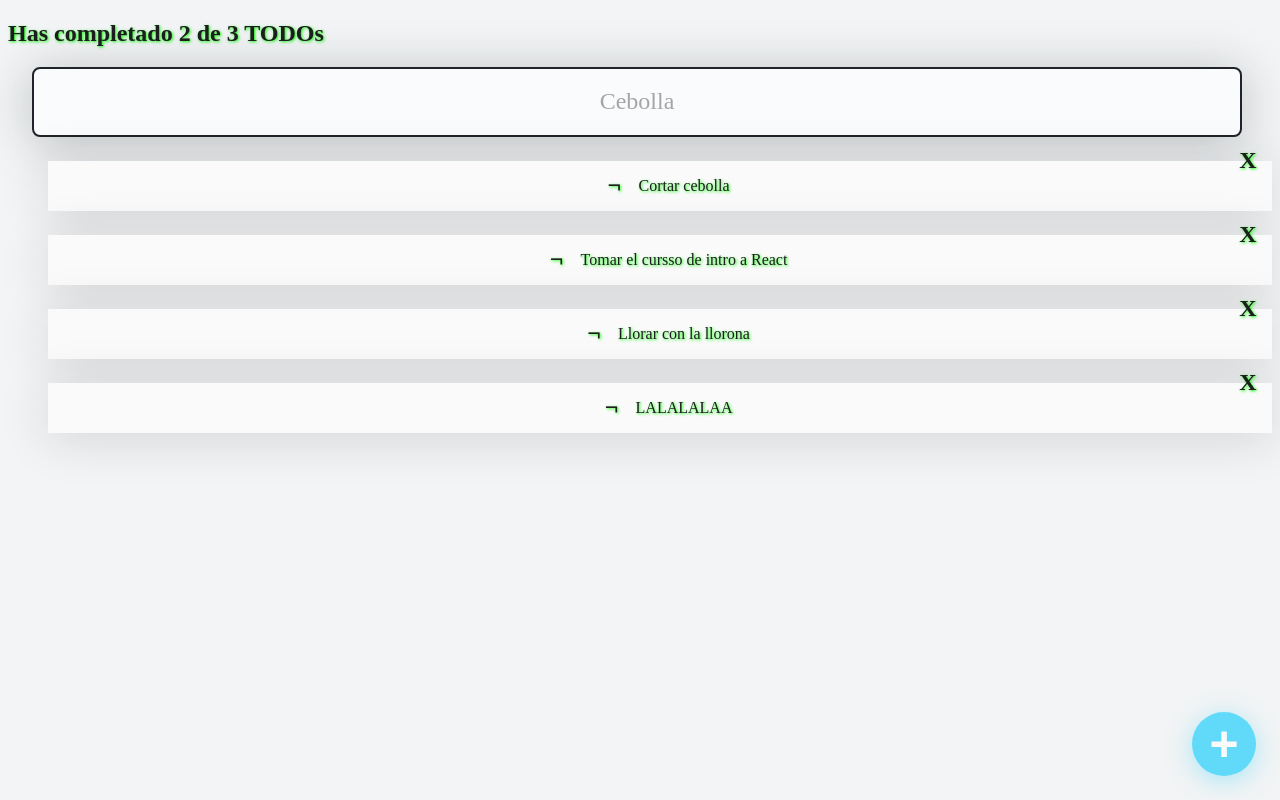
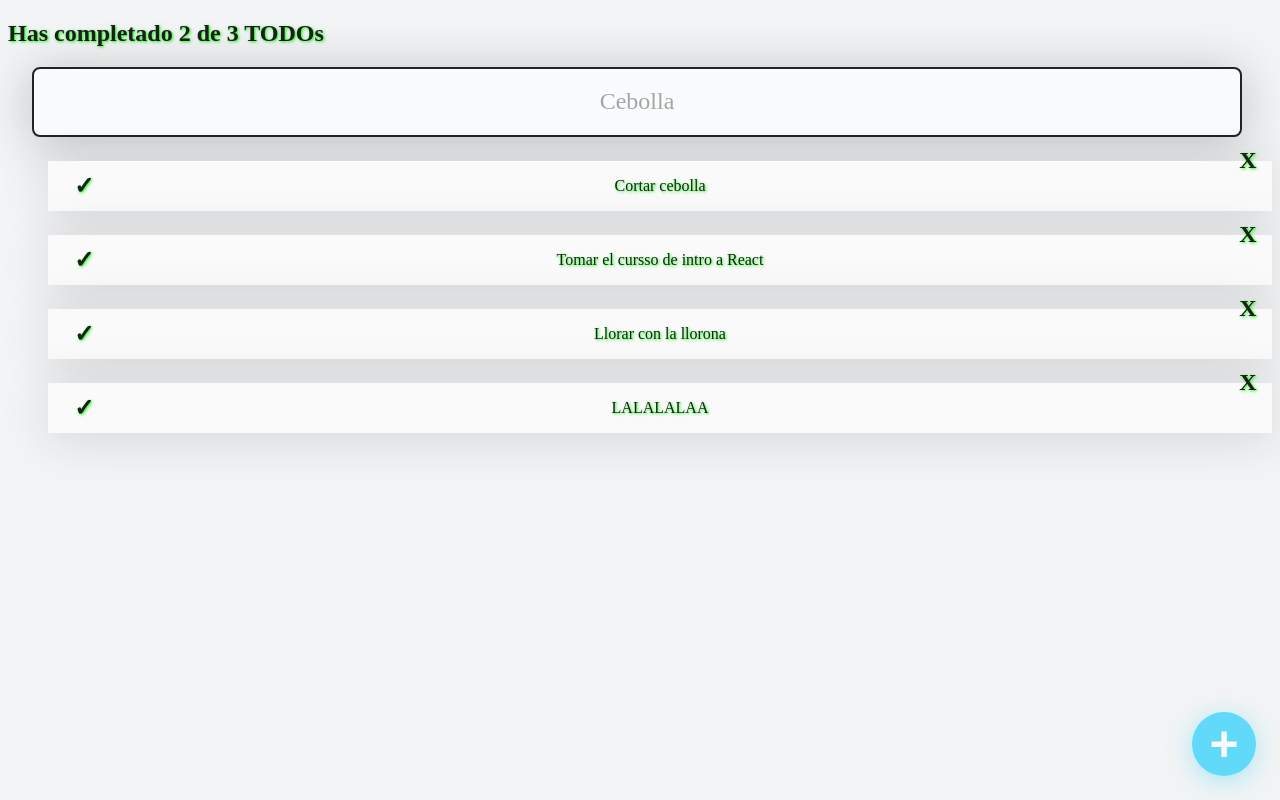
Before and after one commit to Hernan-Hernandezz/introducion_react, a React app: page / in a window 1280 px wide. Built offline with nearby package versions, Linux system fonts and the light colour scheme.

Commit message:
agragando icono check

```diff
--- a/src/components/TodoItem.jsx
+++ b/src/components/TodoItem.jsx
@@ -4,7 +4,7 @@ const TodoItem = (props) => {
   return (
     <li className="TodoItem">
       <span className="Icon Icon-delete"> X </span>
-      <span className="Icon Icon-Check">¬</span>
+      <span className="Icon Icon-check">✓</span>
       <p>{props.text}</p>
     </li>
   );
--- a/src/styles/TodoItem.scss
+++ b/src/styles/TodoItem.scss
@@ -34,7 +34,6 @@
 .Icon-check {
   position: absolute;
   left: 12px;
-  transform: rotate(224deg);
 }
 .Icon-check--active {
   color: #4caf50;
```
